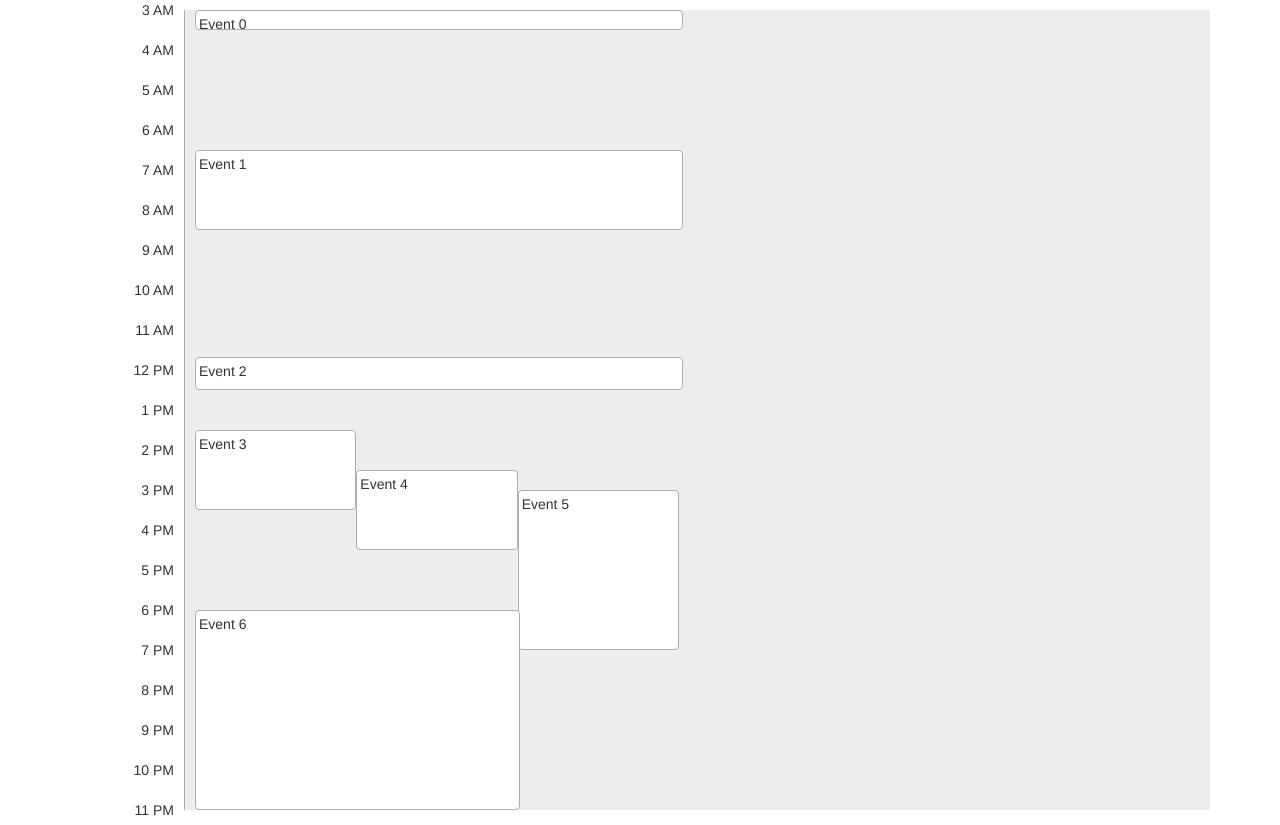
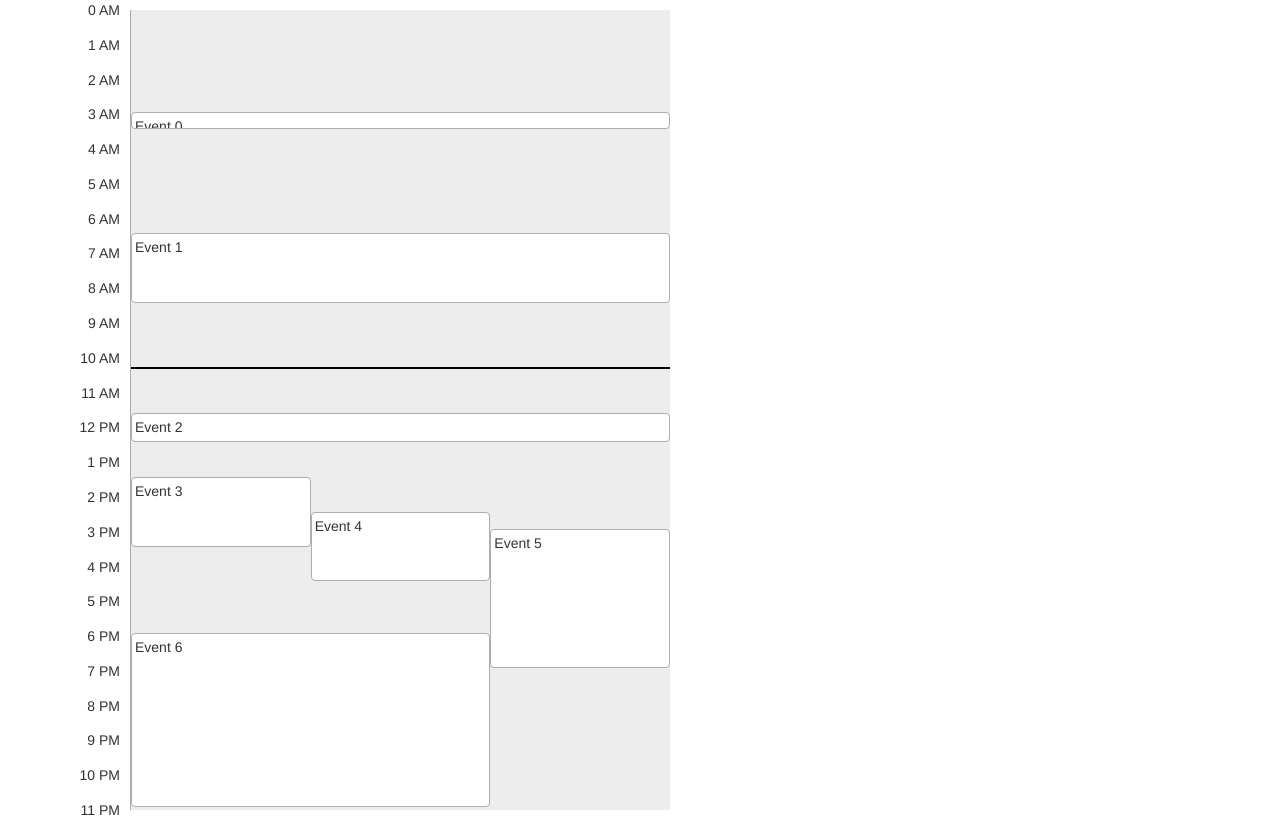
Before and after one commit to adrianlee44/calendar, a website: page index.html in a window 1280 px wide. Drawn offline with nearby package versions, Linux system fonts and the light colour scheme.

Commit message:
Updated compiled files

```diff
--- /dev/null
+++ b/calendar.css
@@ -0,0 +1,6 @@
+.calendar-wrapper{position:relative;}
+.calendar-wrapper .time{width:10%;height:820px;display:inline-block;position:relative;}
+.calendar-wrapper .time .time-label{position:absolute;right:10px}
+.calendar-wrapper .events{background:#ededed;width:90%;height:800px;display:inline-block;border-left:1px solid #adadad;margin:10px 0;padding:0 10px;position:relative;}
+.calendar-wrapper .events .event{position:absolute;background:#fff;border:1px solid #adadad;-webkit-box-sizing:border-box;-moz-box-sizing:border-box;box-sizing:border-box;-webkit-border-radius:4px;border-radius:4px;padding:3px;overflow:hidden}
+.calendar-wrapper .events .current-time{border:1px solid #000;width:100%;position:absolute;left:0}
--- a/calendar.js
+++ b/calendar.js
@@ -10,43 +10,39 @@
     };
 
     Calendar.prototype.template = {
-      calendar: "<div class=\"time\"></div><div class=\"events\"></div>",
+      events: "<div class=\"events\"></div>",
+      time: "<div class=\"time\"></div>",
       hour: "<div class=\"time-label\"/>",
-      event: "<div class=\"event\" />"
+      event: "<div class=\"event\" />",
+      currentTime: "<div class=\"current-time\"></div>"
     };
 
     function Calendar(el, options) {
-      var end, event, start, _i, _len, _ref;
       this.opts = $.extend({}, this.defaults, options);
       this.$el = $(el);
-      this.columnsY = [];
-      this.$el.html(this.template.calendar);
-      this.hourSection = this.$el.find(".time");
-      this.eventsSection = this.$el.find(".events");
+      this.hourSection = $(this.template.time);
+      this.eventsSection = $(this.template.events);
+      this.currentTimeBar = $(this.template.currentTime);
+      this.$el.empty().append(this.hourSection, this.eventsSection);
+      this.eventsSection.append(this.currentTimeBar);
+      this.$el.css({
+        width: this.opts.width
+      });
       this.events = this.opts.events.sort(function(a, b) {
         return a.start - b.start;
       });
-      this.startHour = 24;
-      this.endHour = 0;
-      _ref = this.events;
-      for (_i = 0, _len = _ref.length; _i < _len; _i++) {
-        event = _ref[_i];
-        if ((start = Math.floor(event.start / 100)) < this.startHour) {
-          this.startHour = start;
-        }
-        if ((end = Math.floor(event.end / 100)) > this.endHour) {
-          this.endHour = end;
-        }
-      }
+      this.startHour = 0;
+      this.endHour = 23;
       this.interval = this.opts.height / (this.endHour - this.startHour);
       this.processEvents();
       this.populateHours();
       this.populateEvents();
+      this.setCurrentTime();
     }
 
     Calendar.prototype.processEvents = function() {
-      var bottom, columnY, currentColY, end, event, height, i, index, length, start, top, _i, _len, _ref, _results;
-      this.columnsY = [
+      var bottom, columnY, columnsY, currentColY, end, event, height, i, index, length, start, top, _i, _len, _ref, _results;
+      columnsY = [
         {
           top: 0,
           bottom: 0
@@ -61,52 +57,42 @@
         top = this.interval * (start - this.startHour) - 20;
         height = this.interval * (end - start);
         bottom = top + height;
-        if (event.width == null) {
-          event.width = 0;
-        }
-        if (event.conflict == null) {
-          event.conflict = 1;
-        }
-        length = this.columnsY.length;
+        $.extend(event, {
+          top: top,
+          bottom: bottom,
+          height: height,
+          width: 0,
+          conflict: 1
+        });
+        length = columnsY.length;
         currentColY = {
           top: top,
           bottom: bottom,
-          index: index,
-          conflict: []
+          index: index
         };
         _results.push((function() {
-          var _j, _len1, _ref1, _results1;
-          _ref1 = this.columnsY;
+          var _j, _len1, _results1;
           _results1 = [];
-          for (i = _j = 0, _len1 = _ref1.length; _j < _len1; i = ++_j) {
-            columnY = _ref1[i];
+          for (i = _j = 0, _len1 = columnsY.length; _j < _len1; i = ++_j) {
+            columnY = columnsY[i];
             if (top >= columnY.bottom) {
-              this.columnsY[i] = currentColY;
+              columnsY[i] = currentColY;
               if (event.column == null) {
                 event.column = i;
               }
-              event.width++;
-              event.top = top;
-              event.bottom = bottom;
-              _results1.push(event.height = height);
+              _results1.push(event.width++);
             } else if (event.width > 0) {
               event.conflict = length;
               break;
-            } else if (length - 1 === i) {
-              currentColY.conflict.push(columnY.index);
-              event.column = this.columnsY.push(currentColY) - 1;
-              columnY.conflict.push(index);
-              event.width++;
+            } else {
               event.conflict++;
-              event.top = top;
-              event.bottom = bottom;
-              event.height = height;
               this.events[columnY.index].conflict++;
-              break;
-            } else {
-              this.events[columnY.index].conflict++;
-              currentColY.conflict.push(columnY.index);
-              _results1.push(event.conflict++);
+              if (length - 1 === i) {
+                event.column = columnsY.push(currentColY) - 1;
+                _results1.push(event.width++);
+              } else {
+                _results1.push(void 0);
+              }
             }
           }
           return _results1;
@@ -116,68 +102,48 @@
     };
 
     Calendar.prototype.populateHours = function() {
-      var count, current, hour, period, time, _i, _ref, _ref1, _results;
-      count = 0;
+      var hour, period, time, _i, _ref, _ref1, _results;
       _results = [];
       for (hour = _i = _ref = this.startHour, _ref1 = this.endHour; _ref <= _ref1 ? _i <= _ref1 : _i >= _ref1; hour = _ref <= _ref1 ? ++_i : --_i) {
-        current = $(this.template.hour);
         time = hour === 12 ? hour : hour % 12;
         period = hour < 12 ? "AM" : "PM";
-        current.text("" + time + " " + period);
-        current.css({
-          top: count * this.interval
-        });
-        this.hourSection.append(current);
-        _results.push(count++);
+        _results.push($(this.template.hour).text("" + time + " " + period).css({
+          top: (hour - this.startHour) * this.interval
+        }).appendTo(this.hourSection));
       }
       return _results;
     };
 
     Calendar.prototype.populateEvents = function() {
-      var event, eventEle, hasConflict, width, _i, _len, _ref, _results;
-      hasConflict = function(current, target) {
-        var _ref, _ref1;
-        return (target.start < (_ref = current.start) && _ref < target.end) || (target.start < (_ref1 = current.end) && _ref1 < target.end);
-      };
+      var event, eventEle, width, _i, _len, _ref, _results;
       _ref = this.events;
       _results = [];
       for (_i = 0, _len = _ref.length; _i < _len; _i++) {
         event = _ref[_i];
-        eventEle = $(this.template.event);
-        eventEle.text("Event " + event.id);
-        width = (this.opts.width * 0.85 - 20) * (event.width / event.conflict) - 2;
-        eventEle.css({
+        width = (event.width / event.conflict) * 100;
+        _results.push(eventEle = $(this.template.event).text("Event " + event.id).css({
           top: event.top,
           height: event.height,
-          width: width,
-          left: width * event.column + 10
-        });
-        _results.push(this.eventsSection.append(eventEle));
+          width: "" + width + "%",
+          left: "" + (width * event.column) + "%"
+        }).appendTo(this.eventsSection));
       }
       return _results;
     };
 
-    Calendar.prototype.findAvailableCol = function(columns, top) {
-      var columnY, i, _i, _len, _ref;
-      if (columns == null) {
-        columns = 1;
-      }
-      if (columns === 1) {
-        return {
-          column: columns,
+    Calendar.prototype.setCurrentTime = function() {
+      var interval, updatePosition,
+        _this = this;
+      interval = 60 / this.interval * 1000;
+      (updatePosition = function() {
+        var now, top;
+        now = new Date();
+        top = _this.interval * (now.getHours() - _this.startHour + now.getMinutes() / 60);
+        return _this.currentTimeBar.css({
           top: top
-        };
-      }
-      _ref = this.columnsY;
-      for (i = _i = 0, _len = _ref.length; _i < _len; i = ++_i) {
-        columnY = _ref[i];
-        if (columnY <= top) {
-          return {
-            column: i + 1,
-            top: top
-          };
-        }
-      }
+        });
+      })();
+      return setInterval(updatePosition, interval);
     };
 
     return Calendar;
--- a/index.html
+++ b/index.html
@@ -8,51 +8,7 @@
         <meta name="viewport" content="width=device-width">
 
         <link rel="stylesheet" href="//netdna.bootstrapcdn.com/bootstrap/3.0.0/css/bootstrap.min.css">
-        <style type="text/css">
-          .calendar-wrapper {
-            position: relative;
-          }
-
-          .calendar-wrapper .time {
-            width: 10%;
-            height: 820px;
-            display: inline-block;
-            position: relative;
-          }
-
-          .calendar-wrapper .time .time-label {
-            position: absolute;
-            right: 10px;
-          }
-
-          .calendar-wrapper .events {
-            background: #EDEDED;
-            width: 90%;
-            height: 800px;
-            display: inline-block;
-            border-left: 1px solid #ADADAD;
-            margin: 10px 0px;
-            padding: 0px 10px;
-            position: relative;
-          }
-
-          .calendar-wrapper .events .event {
-            position: absolute;
-            background: white;
-            border: 1px solid #ADADAD;
-            box-sizing: border-box;
-            border-radius: 4px;
-            padding: 3px;
-            overflow: hidden;
-          }
-
-          .current-time {
-            border: 1px solid #000;
-            width: 100%;
-            position: absolute;
-            left: 0px;
-          }
-        </style>
+        <link rel="stylesheet" href="calendar.css">
 
     </head>
     <body>
```
